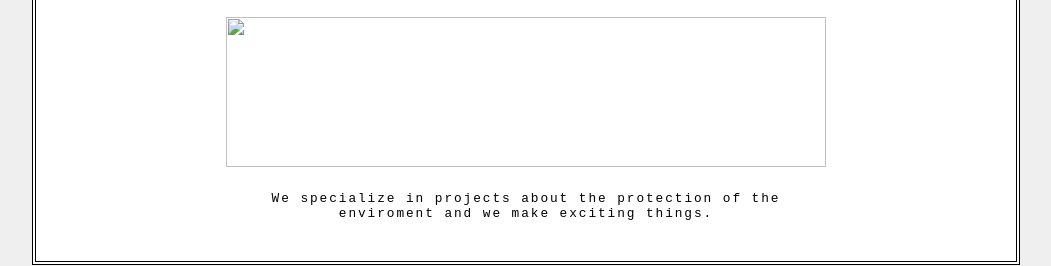
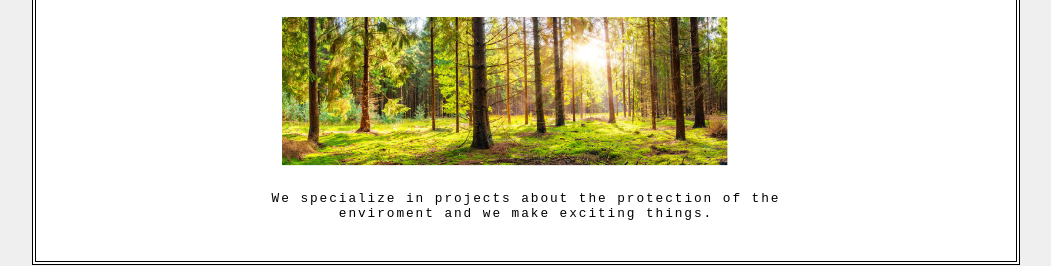
Before and after one commit to Polemarchos56/TEST, a plain HTML site: page index.html in a window 1280 px wide. Shown: the part 220-486 px from the top of the page, without its empty margins (114-1165 px from the left). Drawn offline with Linux system fonts and the light colour scheme.

Commit message:
Update index.html

```diff
--- a/index.html
+++ b/index.html
@@ -92,7 +92,7 @@
       </ul>
       <p>
         <img
-          src="images/My project-1-8.png"
+          src="images/My project-1-8.jpg"
           alt=""
           width="600px"
           height="150px"
```
